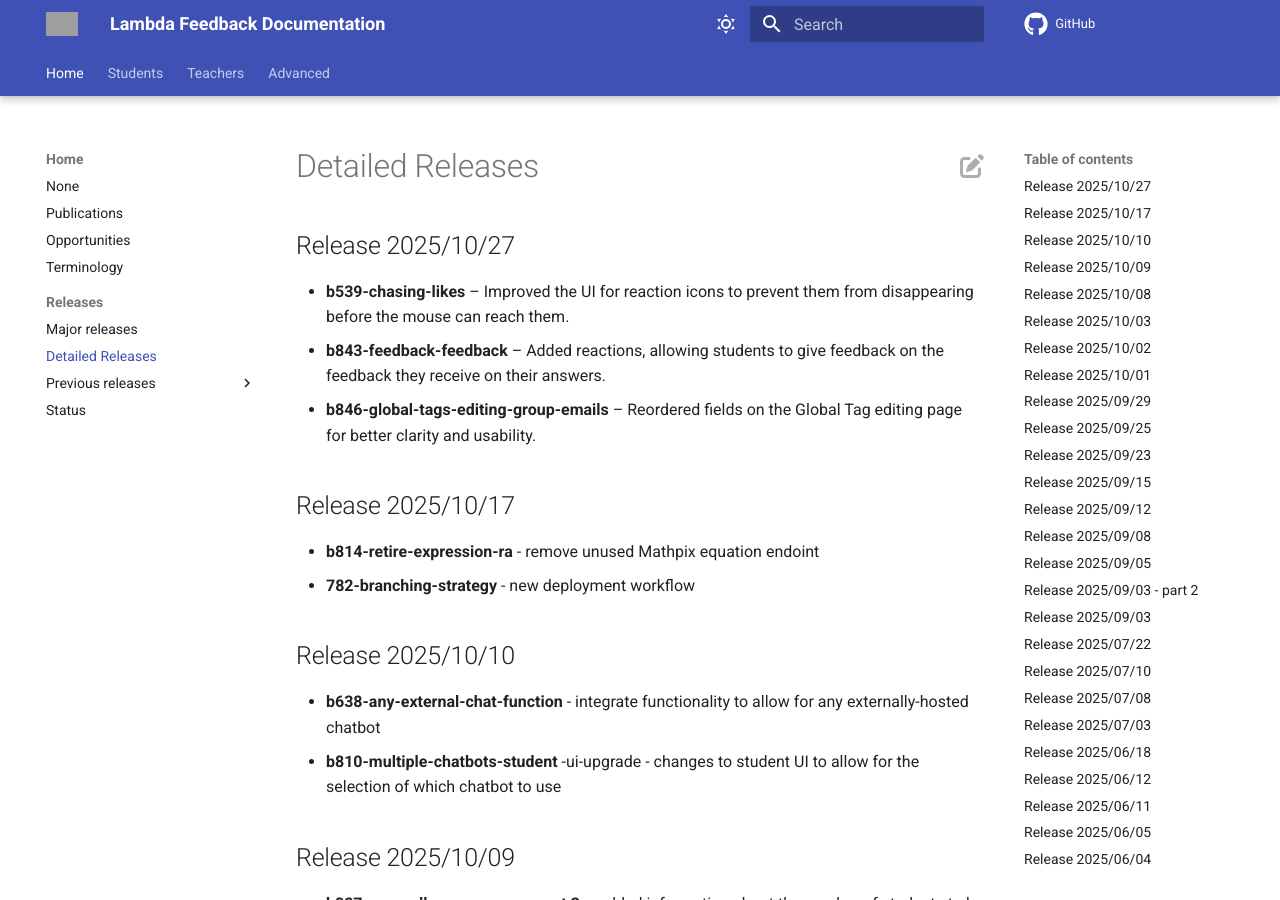
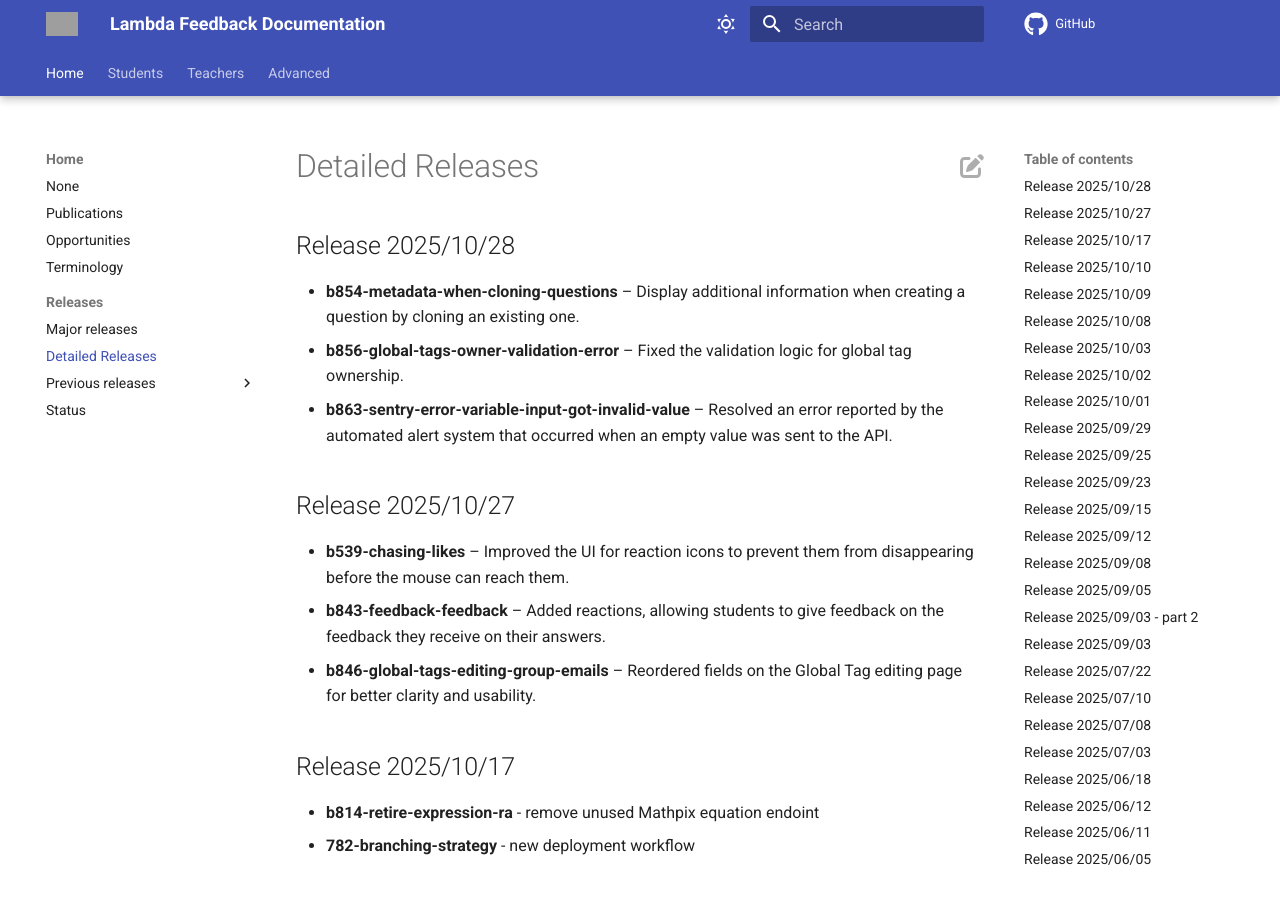
Before and after one commit to lambda-feedback/user-documentation, an MkDocs documentation site: the page built from docs/releases/detailed_releases.md, in a window 1280 px wide and 900 px high. Built offline with MkDocs 1.6.1 and Material for MkDocs 9.7.7, drawn with Linux system fonts in a browser that asks for light colours; comment, search, counter and statistics services are not loaded; grey boxes are pictures that could not be loaded.

Commit message:
Release 2025/10/28 added

```diff
--- a/docs/releases/detailed_releases.md
+++ b/docs/releases/detailed_releases.md
@@ -1,3 +1,9 @@
+## Release 2025/10/28
+
+- **b854-metadata-when-cloning-questions** – Display additional information when creating a question by cloning an existing one.
+- **b856-global-tags-owner-validation-error** – Fixed the validation logic for global tag ownership.
+- **b863-sentry-error-variable-input-got-invalid-value** – Resolved an error reported by the automated alert system that occurred when an empty value was sent to the API.
+
 ## Release 2025/10/27
 
 - **b539-chasing-likes** – Improved the UI for reaction icons to prevent them from disappearing before the mouse can reach them.
```
